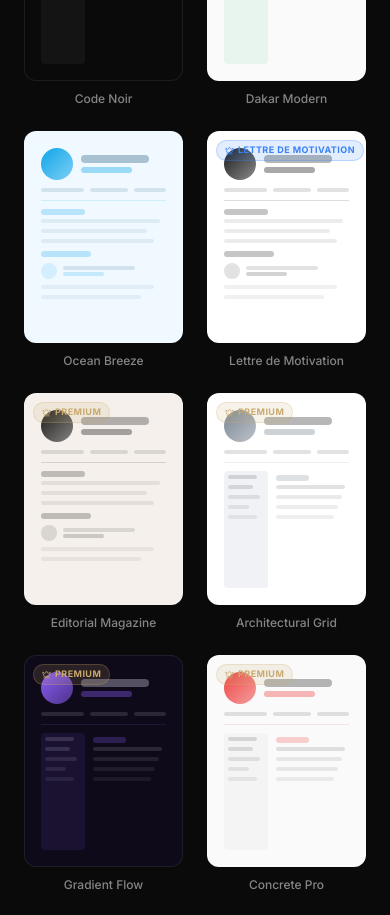
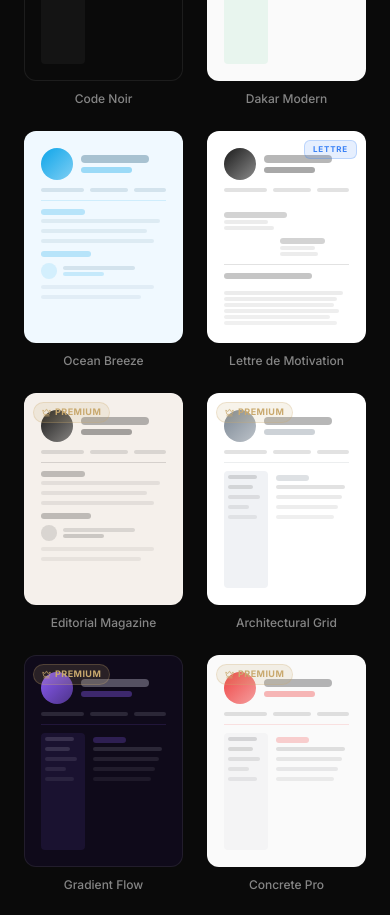
Before and after one commit to rahmaneking-sudo/cvpro, a React (Vite) app in the folder client/: page /templates in a window 390 px wide. Shown: the part 2220-3135 px from the top of the page. Built offline with nearby package versions, Linux system fonts and the light colour scheme; no server answers; a web font is replaced by a local one.

Commit message:
Fix cover letter: proper formal letter layout (no postal code, no signature block), dedicated mini card in gallery, CoverLetterPreview in preview modal, responsive on mobile

```diff
--- a/client/src/components/cv/CoverLetterPreview.jsx
+++ b/client/src/components/cv/CoverLetterPreview.jsx
@@ -7,27 +7,27 @@ export default function CoverLetterPreview({ cvData, template }) {
     <div
       className="w-full relative bg-white flex flex-col"
       style={{
-        color: '#000000',
+        color: '#1A1A1A',
         backgroundColor: '#FFFFFF',
-        fontFamily: "Arial, Helvetica, sans-serif",
-        lineHeight: 1.5,
-        minHeight: '297mm', // Format A4
-        padding: '60px 80px' // Marges typiques d'une lettre
+        fontFamily: "'Georgia', 'Times New Roman', serif",
+        lineHeight: 1.7,
+        minHeight: '1123px', // A4 height at 96dpi
+        padding: '60px 70px'
       }}
     >
       {/* SENDER INFO (Top Left) */}
-      <div className="text-[14px] mb-10 leading-snug">
-        <div className="font-bold text-[15px] mb-1">
-          {cvData.fullName || 'NOM et Prénom'}
+      <div style={{ fontSize: '13px', marginBottom: '40px', lineHeight: 1.6 }}>
+        <div style={{ fontWeight: 700, fontSize: '15px', marginBottom: '2px', textTransform: 'uppercase', letterSpacing: '0.5px' }}>
+          {cvData.fullName || 'Prénom NOM'}
         </div>
         {cvData.location && <div>{cvData.location}</div>}
         {cvData.phone && <div>{cvData.phone}</div>}
         {cvData.email && <div>{cvData.email}</div>}
       </div>
 
-      {/* RECIPIENT INFO (Middle Right) */}
-      <div className="ml-auto w-[50%] text-[14px] mb-8 leading-snug pl-4">
-        <div className="font-bold mb-1">
+      {/* RECIPIENT INFO (Right-aligned) */}
+      <div style={{ marginLeft: 'auto', width: '55%', fontSize: '13px', marginBottom: '30px', lineHeight: 1.6, paddingLeft: '16px' }}>
+        <div style={{ fontWeight: 700, marginBottom: '2px' }}>
           {cvData.recipientCompany || "Nom de l'entreprise"}
         </div>
         {cvData.recipientName && <div>{cvData.recipientName}</div>}
@@ -36,42 +36,34 @@ export default function CoverLetterPreview({ cvData, template }) {
       </div>
 
       {/* DATE & LOCATION (Right below recipient) */}
-      <div className="ml-auto w-[50%] text-[14px] mb-12 pl-4">
-        {cvData.dateAndLocation || 'Lieu et date de rédaction'}
+      <div style={{ marginLeft: 'auto', width: '55%', fontSize: '13px', marginBottom: '45px', paddingLeft: '16px', fontStyle: 'italic' }}>
+        {cvData.dateAndLocation || 'Lieu, le Date'}
       </div>
 
-      {/* SUBJECT (Left) */}
-      <div className="font-bold text-[14px] mb-8">
-        {cvData.subject || 'Objet de la lettre de motivation'}
+      {/* SUBJECT LINE */}
+      <div style={{ fontWeight: 700, fontSize: '14px', marginBottom: '30px', borderBottom: '1px solid #e0e0e0', paddingBottom: '8px' }}>
+        <span style={{ color: '#555', fontWeight: 400, marginRight: '6px' }}>Objet :</span>
+        {cvData.subject || 'Candidature pour le poste de…'}
       </div>
 
-      {/* BODY */}
-      <div className="text-[14px] text-justify flex-grow" style={{ whiteSpace: 'pre-wrap' }}>
-        <div className="font-bold mb-6">
-          {cvData.salutation || 'Madame, Monsieur,'}
+      {/* SALUTATION */}
+      <div style={{ fontSize: '14px', marginBottom: '20px', fontWeight: 600 }}>
+        {cvData.salutation || 'Madame, Monsieur,'}
+      </div>
+
+      {/* BODY TEXT */}
+      <div style={{ fontSize: '13.5px', textAlign: 'justify', flexGrow: 1, whiteSpace: 'pre-wrap', lineHeight: 1.75 }}>
+        <div style={{ marginBottom: '24px' }}>
+          {cvData.body || "J'ai l'honneur de vous adresser ma candidature pour le poste mentionné en objet. Fort(e) d'une expérience significative dans ce domaine, je suis convaincu(e) que mon profil correspond aux exigences de ce poste.\n\nAu cours de mes précédentes expériences, j'ai développé des compétences solides en gestion de projet, communication et travail d'équipe. Ma capacité d'adaptation et mon sens de l'initiative me permettent de m'intégrer rapidement et de contribuer efficacement aux objectifs de l'entreprise.\n\nJe serais ravi(e) de pouvoir vous exposer de vive voix mes motivations et la manière dont je pourrais contribuer au développement de votre structure."}
         </div>
-        <div className="mb-6 leading-[1.6]">
-          {cvData.body || 'Lorem ipsum dolor sit amet, consectetur adipiscing elit. Cras efficitur tincidunt velit. Etiam rhoncus lacinia mauris, non feugiat mauris. Phasellus porttitor quis lectus quis interdum.\n\nProin vel dolor neque. Aenean nunc ante, bibendum a dolor vel, suscipit facilisis libero. Pellentesque congue rhoncus justo eget laoreet. Suspendisse potenti.\n\nSed at felis magna. Curabitur mi purus, porttitor eu dui sed, maximus imperdiet mauris. Pellentesque habitant morbi tristique senectus et netus et malesuada fames ac turpis egestas.'}
-        </div>
-        <div className="mb-12 leading-[1.6]">
-          {cvData.closing || 'Dans l\'attente d\'une réponse de votre part, je vous prie Madame, Monsieur de bien vouloir recevoir mes plus respectueuses salutations.'}
+        <div style={{ marginBottom: '16px' }}>
+          {cvData.closing || "Dans l'attente d'une réponse favorable de votre part, je vous prie d'agréer, Madame, Monsieur, l'expression de mes salutations distinguées."}
         </div>
       </div>
 
-      {/* SIGNATURE (Bottom Right) */}
-      <div className="ml-auto w-[50%] text-[14px] font-bold pb-12 pl-4">
-        {cvData.fullName ? (
-          // Extract First Name (Prénom) and Last Name (NOM) if possible
-          (() => {
-            const parts = cvData.fullName.trim().split(' ');
-            if (parts.length > 1) {
-              const lastName = parts.pop().toUpperCase();
-              const firstName = parts.join(' ');
-              return `${firstName} ${lastName}`;
-            }
-            return cvData.fullName.toUpperCase();
-          })()
-        ) : 'Prénom et NOM'}
+      {/* NAME AT BOTTOM (no signature block, just the name) */}
+      <div style={{ marginLeft: 'auto', width: '55%', fontSize: '14px', fontWeight: 700, paddingTop: '30px', paddingLeft: '16px' }}>
+        {cvData.fullName || 'Prénom NOM'}
       </div>
     </div>
   );
--- a/client/src/components/cv/TemplateGallery.jsx
+++ b/client/src/components/cv/TemplateGallery.jsx
@@ -5,13 +5,14 @@ import { Eye, ArrowLeft, Check, Search, X, ArrowRight, Lock, Crown, Sparkles } f
 import { templates, seriesLabels, tierLabels } from '../../data/templates';
 import { sampleCVData, sampleExperiences, sampleEducation } from '../../data/sampleCV';
 import CVPreview from './CVPreview';
+import CoverLetterPreview from './CoverLetterPreview';
 import { useAuth } from '../../store/AuthContext';
 
 /* =====================================================
    TIER BADGE
    ====================================================== */
 function TierBadge({ tier }) {
-  if (tier === 'standard') return null;
+  if (tier === 'standard' || tier === 'cover-letter') return null;
   const info = tierLabels[tier];
   return (
     <div className="absolute top-2 left-2 z-10 flex items-center gap-1 px-2 py-0.5 rounded-full text-[9px] font-bold uppercase tracking-wider"
@@ -28,7 +29,7 @@ function TierBadge({ tier }) {
 function TemplateMiniCard({ template, isSelected, onClick, onPreview }) {
   const { bg, text, accent, secondary, layout, tier } = template;
   const isTwoCol = layout === 'two-column' || layout === 'grid';
-  const isPremium = tier !== 'standard';
+  const isPremium = tier !== 'standard' && tier !== 'cover-letter';
 
   return (
     <motion.div whileHover={{ y: -6 }} transition={{ duration: 0.3 }} className="cursor-pointer group">
@@ -47,6 +48,11 @@ function TemplateMiniCard({ template, isSelected, onClick, onPreview }) {
             Media Kit
           </div>
         )}
+        {layout === 'cover-letter' && (
+          <div className="absolute top-2 right-2 z-10 px-2 py-0.5 rounded-sm text-[8px] font-black uppercase tracking-widest" style={{ background: '#3B82F620', color: '#3B82F6', border: '1px solid #3B82F640' }}>
+            Lettre
+          </div>
+        )}
 
         <div className="p-4 h-full flex flex-col" style={{ color: text }}>
           <div className="flex items-center gap-2 mb-2">
@@ -62,7 +68,34 @@ function TemplateMiniCard({ template, isSelected, onClick, onPreview }) {
             ))}
           </div>
           <div className="h-[1px] mb-2" style={{ background: `${accent}25` }} />
-          {isTwoCol ? (
+          {layout === 'cover-letter' ? (
+            /* Cover Letter mini-preview: text lines mimicking a formal letter */
+            <div className="space-y-2 flex-1 pt-1">
+              {/* Sender block (left) */}
+              <div className="space-y-0.5">
+                <div className="h-1.5 rounded-full" style={{ background: `${text}30`, width: '50%' }} />
+                <div className="h-1 rounded-full" style={{ background: `${text}15`, width: '35%' }} />
+                <div className="h-1 rounded-full" style={{ background: `${text}15`, width: '40%' }} />
+              </div>
+              {/* Recipient block (right) */}
+              <div className="flex justify-end">
+                <div className="space-y-0.5 w-[55%]">
+                  <div className="h-1.5 rounded-full" style={{ background: `${text}30`, width: '65%' }} />
+                  <div className="h-1 rounded-full" style={{ background: `${text}15`, width: '50%' }} />
+                  <div className="h-1 rounded-full" style={{ background: `${text}15`, width: '55%' }} />
+                </div>
+              </div>
+              {/* Subject line */}
+              <div className="h-[1px] mt-1" style={{ background: `${accent}20` }} />
+              <div className="h-1.5 rounded-full" style={{ background: `${accent}40`, width: '70%' }} />
+              {/* Body lines */}
+              <div className="space-y-0.5 pt-1">
+                {[95, 90, 88, 92, 85, 90, 82, 88].map((w, i) => (
+                  <div key={i} className="h-1 rounded-full" style={{ background: `${text}${Math.max(6, 15 - i)}`, width: `${w}%` }} />
+                ))}
+              </div>
+            </div>
+          ) : isTwoCol ? (
             <div className="flex gap-2 flex-1">
               <div className="w-[35%] space-y-1.5" style={{ background: secondary, borderRadius: 4, padding: 4 }}>
                 {[80, 70, 90, 60, 80].map((w, i) => (
@@ -135,7 +168,7 @@ function TemplateMiniCard({ template, isSelected, onClick, onPreview }) {
    ====================================================== */
 function PreviewModal({ template, onClose, onSelect, isLoggedIn }) {
   if (!template) return null;
-  const isPremium = template.tier !== 'standard';
+  const isPremium = template.tier !== 'standard' && template.tier !== 'cover-letter';
   const tierInfo = tierLabels[template.tier];
 
   return (
@@ -178,7 +211,11 @@ function PreviewModal({ template, onClose, onSelect, isLoggedIn }) {
         <div className="overflow-y-auto max-h-[calc(92vh-72px)] bg-[#1a1a1a]">
           <div className="p-6 flex justify-center">
             <div className="w-full max-w-[595px] shadow-[0_25px_80px_rgba(0,0,0,0.6)] rounded-lg overflow-hidden">
-              <CVPreview template={template} cvData={sampleCVData} experiences={sampleExperiences} educations={sampleEducation} />
+              {template.layout === 'cover-letter' ? (
+                <CoverLetterPreview template={template} cvData={sampleCVData} />
+              ) : (
+                <CVPreview template={template} cvData={sampleCVData} experiences={sampleExperiences} educations={sampleEducation} />
+              )}
             </div>
           </div>
         </div>
```
